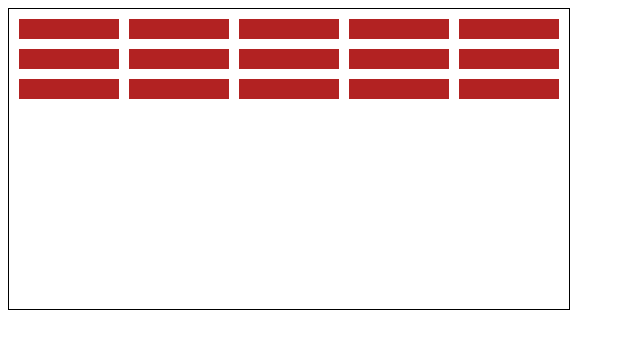
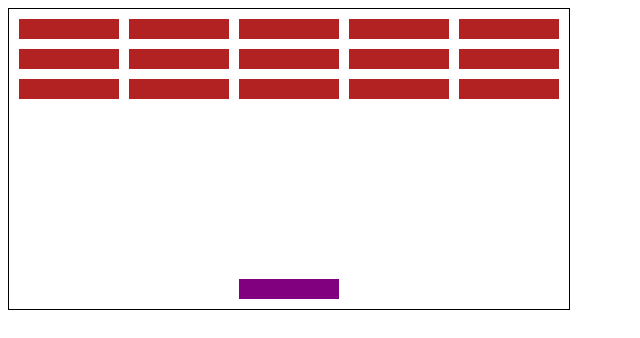
Before and after one commit to mayurinimonkar/JS-projects, a plain HTML site: page breakout/index.html in a window 1280 px wide. Shown: the whole page, without its empty margins (0-640 px from the left). Drawn offline with Linux system fonts and the light colour scheme.

Commit message:
#breakout: add user

```diff
--- a/breakout/app.js
+++ b/breakout/app.js
@@ -1,6 +1,9 @@
 const grid = document.querySelector(".grid");
 const blockWidth = 100;
 const blockHeight = 20;
+
+const userStart = [230, 10];
+let currentPosition = userStart;
 
 class Block {
   constructor(xAxis, yAxis) {
@@ -43,3 +46,9 @@ function addBlocks() {
 }
 
 addBlocks();
+
+const user = document.createElement("div");
+user.classList.add("user");
+user.style.left = currentPosition[0] + "px";
+user.style.bottom = currentPosition[1] + "px";
+grid.appendChild(user);
--- a/breakout/styles.css
+++ b/breakout/styles.css
@@ -12,3 +12,9 @@
     height: 20px;
     background-color: firebrick;
 }
+.user {
+    position: absolute;
+    width: 100px;
+    height: 20px;
+    background-color: purple;
+}
```
